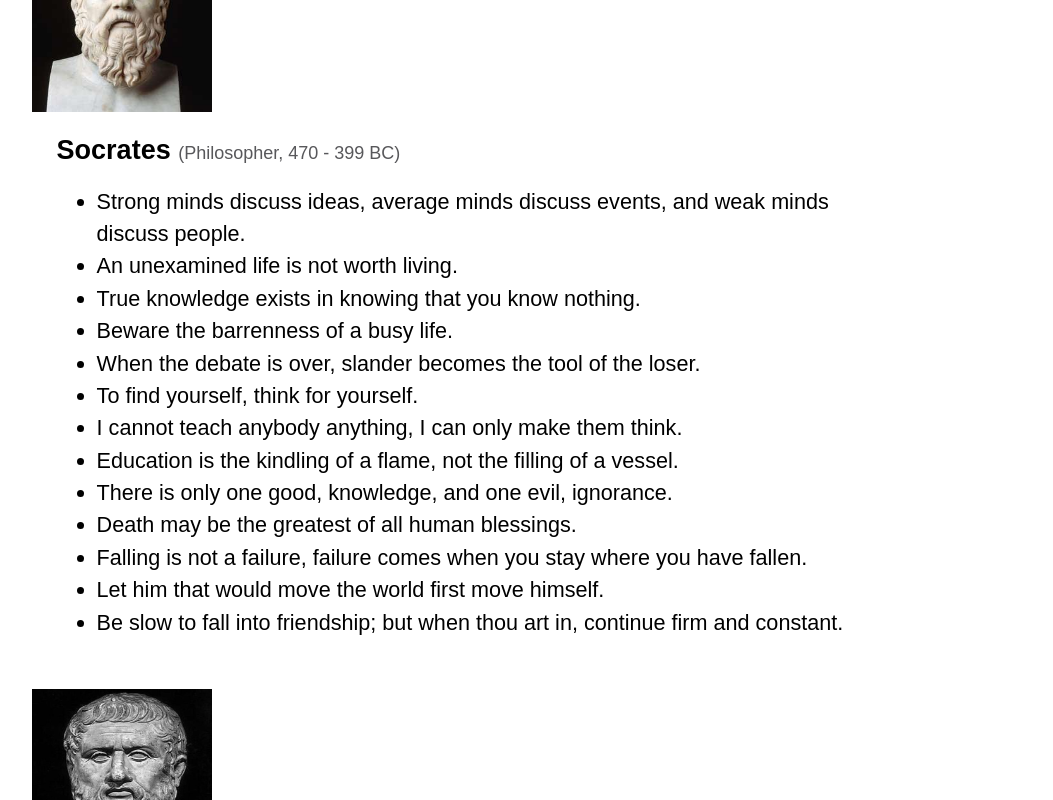
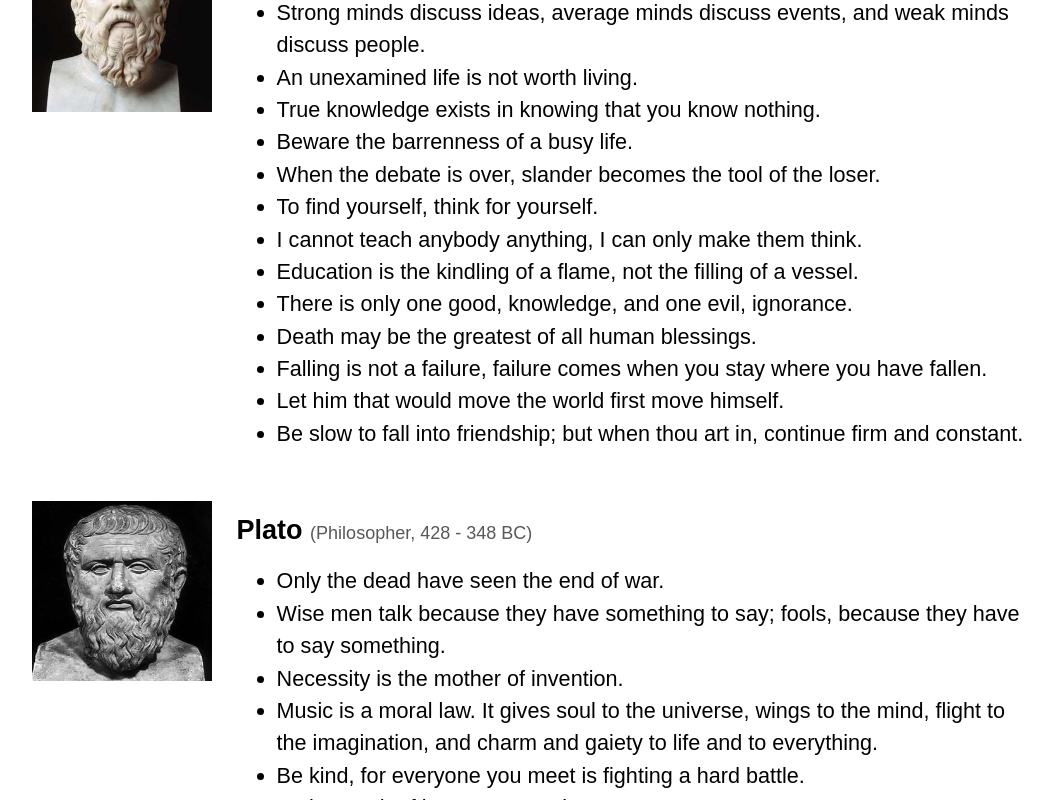
Before and after one commit to lreynolds188/Portfolio, a Next.js app: page /quotes in a window 1280 px wide. Shown: the part 420-1220 px from the top of the page, without its empty margins (99-1152 px from the left). Built offline with nearby package versions, Linux system fonts and the light colour scheme.

Commit message:
Update Home.module.css

```diff
--- a/styles/Home.module.css
+++ b/styles/Home.module.css
@@ -57,12 +57,13 @@
 .content {
   display: inline-block;
   padding-left: 25px;
-  max-width:85%;
+  max-width:80%;
 }
 
 .picture {
   display:inline-block;
   vertical-align:top;
+  max-width: 20%;
 }
 
 .unselectable {
```
